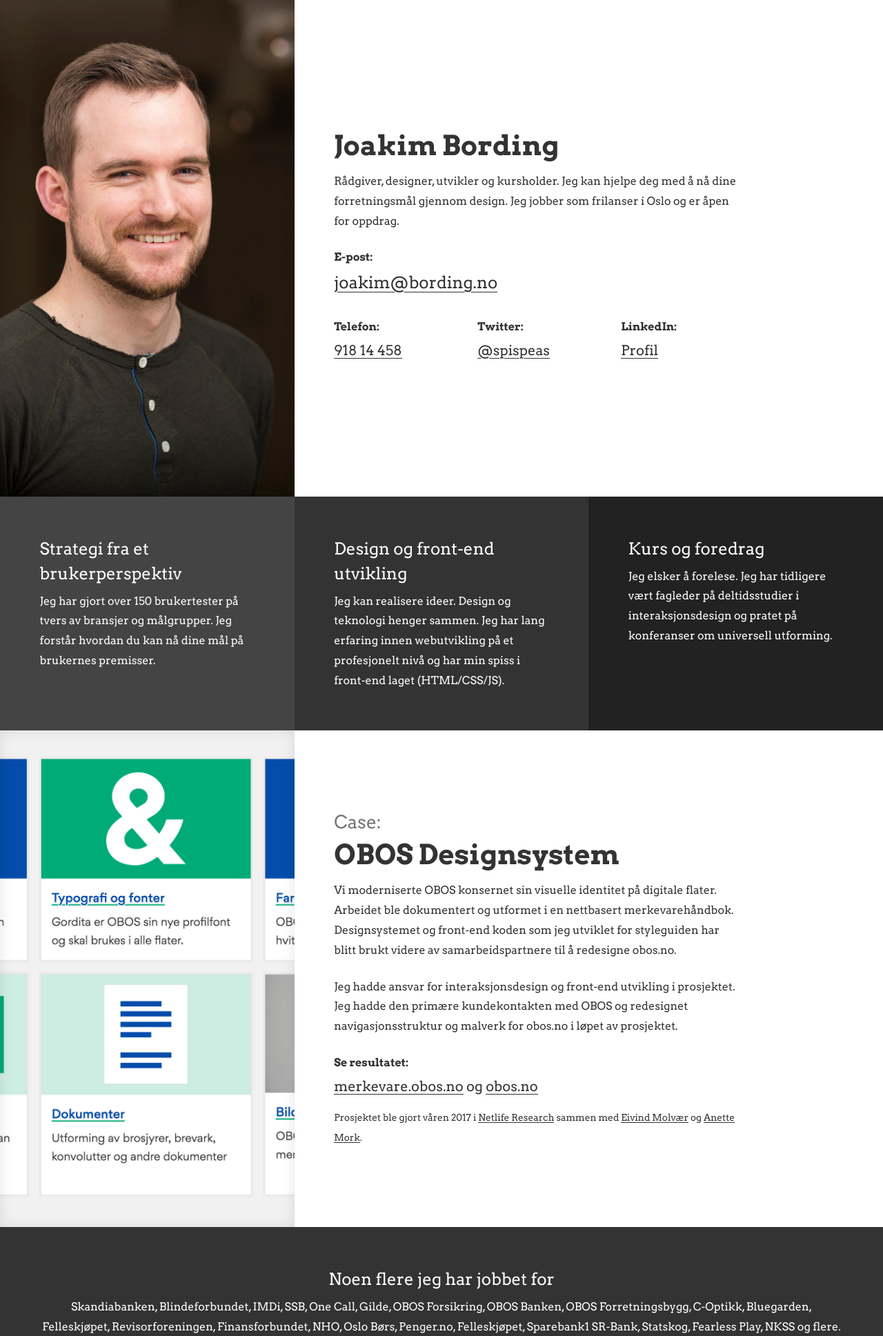
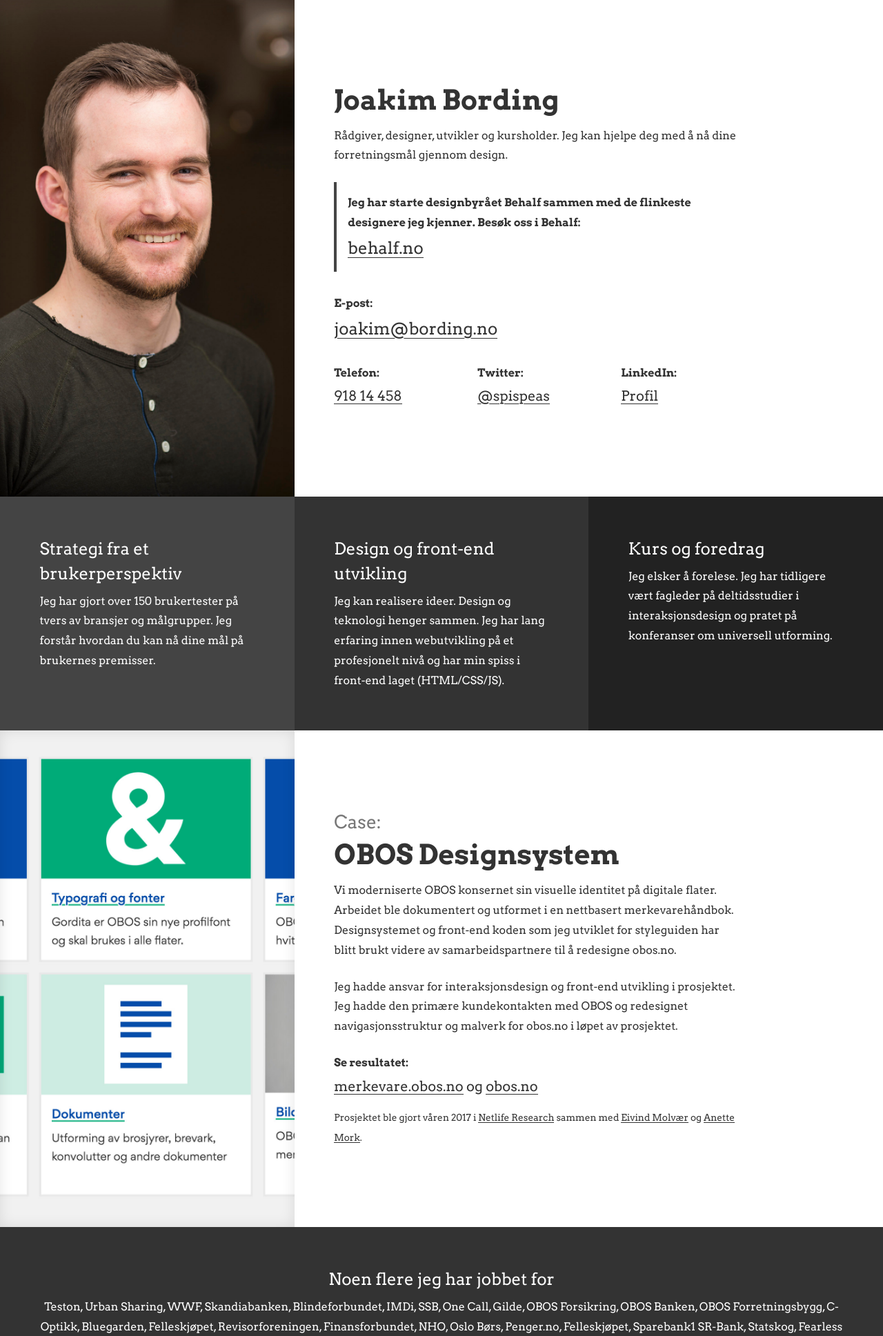
Before and after one commit to joakimbording/joakim-bording, a PHP site: page / in a window 1280 px wide. Shown: the top 1937 px of the page at 69% size. Run offline with PHP 8.4, Linux system fonts and the light colour scheme; some libraries are stand-ins or nearby versions.

Commit message:
Updated with current position in Behalf

```diff
--- a/public/css/screen.css
+++ b/public/css/screen.css
@@ -105,7 +105,10 @@ h6,
   h3 small,
   h4 small,
   h5 small,
-  h6 small, .info--large .info__value small, .info--huge .info__value small, .info__value small {
+  h6 small,
+  .info--large .info__value small,
+  .info--huge .info__value small,
+  .info__value small {
     display: block;
     color: #777;
     font-weight: 400;
@@ -385,6 +388,11 @@ Design components, seperated as blocks.
   .info--large .info__value, .info--huge .info__value {
     margin: 0;
     color: #2779C5; }
+  .info--highlighted {
+    border-left: #444 4px solid;
+    padding-left: 1rem;
+    padding-top: 1rem;
+    padding-bottom: 1rem; }
 
 .info-list {
   display: -ms-flexbox;
--- a/public/index.php
+++ b/public/index.php
@@ -1,7 +1,7 @@
 <?php
 	$versionSlug = 'v1.2';
 	$googleMapAPI = 'AIzaSyB95dBtXMULdBz11DXjdQBRw6YPUuU8TlM';
-	$introText = 'Rådgiver, designer, utvikler og kursholder. Jeg kan hjelpe deg med å nå dine forretningsmål gjennom design. Jeg jobber som frilanser i Oslo og er åpen for oppdrag.';
+	$introText = 'Rådgiver, designer, utvikler og kursholder. Jeg kan hjelpe deg med å nå dine forretningsmål gjennom design.';
 ?>
 <!doctype html>
 <html lang="nb">
@@ -54,6 +54,12 @@
 					<p><?php echo $introText; ?></p>
 					<div class="info-list">
 						<div class="info-list__item info-list__item--large">
+							<div class="info info--large info--highlighted">
+								<h3 class="info__title">Jeg har starte designbyrået Behalf sammen med de flinkeste designere jeg kjenner. Besøk oss i Behalf: </h3>
+								<p class="info__value"><a href="http://www.behalf.no">behalf.no</a></p>
+							</div>
+						</div>
+						<div class="info-list__item  info-list__item--large">
 							<div class="info info--large">
 								<h3 class="info__title">E-post: </h3>
 								<p class="info__value"><a href="mailto:joakim@bording.no" aria-label="E-post: joakim@bording.no">joakim@bording.no</a></p>
@@ -124,7 +130,7 @@
 		<div class="card card--full-center">
 			<div class="card__content">
 				<h2 class="h2">Noen flere jeg har jobbet for</h2>
-				<p>Skandiabanken, Blindeforbundet, IMDi, SSB, One Call, Gilde, OBOS Forsikring, OBOS Banken, OBOS Forretningsbygg, C-Optikk, Bluegarden, Felleskjøpet, Revisorforeningen, Finansforbundet, NHO, Oslo Børs, Penger.no, Felleskjøpet, Sparebank1 SR-Bank, Statskog, Fearless Play, NKSS og flere.</p>
+				<p>Teston, Urban Sharing, WWF, Skandiabanken, Blindeforbundet, IMDi, SSB, One Call, Gilde, OBOS Forsikring, OBOS Banken, OBOS Forretningsbygg, C-Optikk, Bluegarden, Felleskjøpet, Revisorforeningen, Finansforbundet, NHO, Oslo Børs, Penger.no, Felleskjøpet, Sparebank1 SR-Bank, Statskog, Fearless Play, NKSS og flere.</p>
 			</div>
 		</div>
 		<div class="card card--flip">
--- a/scss/3_blocks/_info.scss
+++ b/scss/3_blocks/_info.scss
@@ -36,4 +36,10 @@
         color: $color__primary;
       }
     }
+    &--highlighted {
+      border-left: $color__black--light 4px solid;
+      padding-left: $spacing;
+      padding-top: $spacing;
+      padding-bottom: $spacing;
+    }
 }
```
